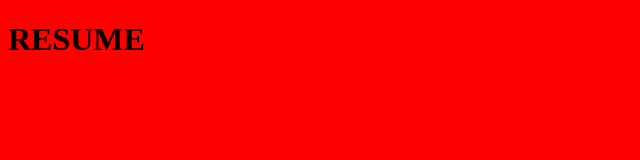
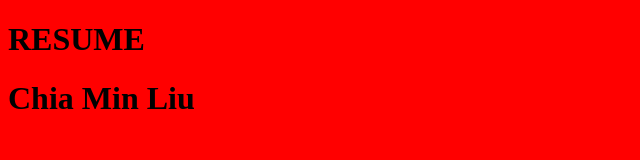
Before and after one commit to liuliuOD/info, a plain HTML site: page index.html in a window 1280 px wide. Shown: the whole page, without its empty margins (0-640 px from the left). Drawn offline with Linux system fonts and the light colour scheme.

Commit message:
Add name.

```diff
--- a/index.html
+++ b/index.html
@@ -6,4 +6,5 @@
 
 <body>
   <h1>RESUME</h1>
+  <h1>Chia Min Liu</h1>
 </body>
```
